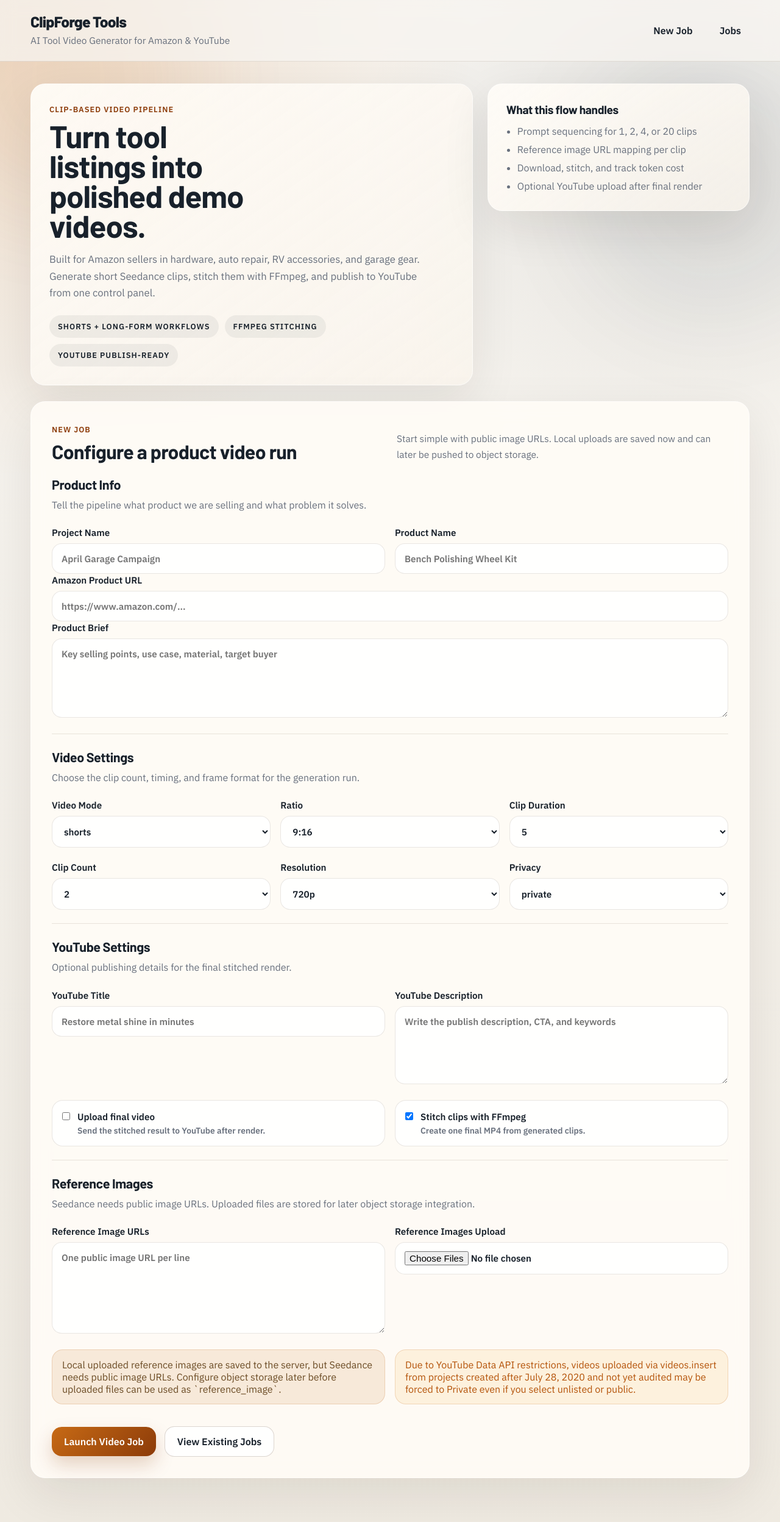
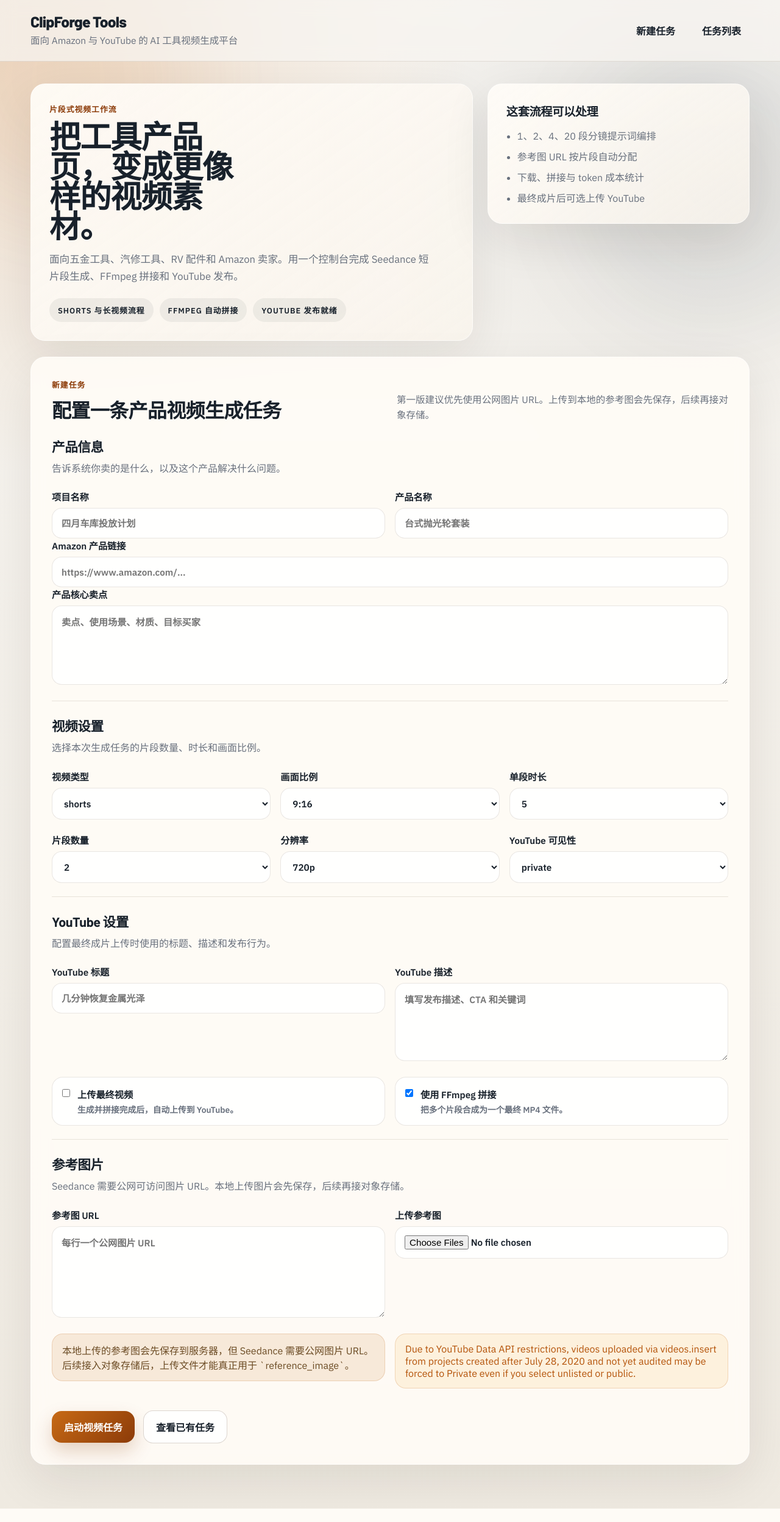
Before and after one commit to tony49279527/ClipForge-Tools, a FastAPI app: page / in a window 1280 px wide. Shown: the whole page at 61% size. After the commit the page ends 2474 px from the top, so only its background shows below. Run offline with FastAPI, Linux system fonts and the light colour scheme.

Commit message:
feat: localize UI to Chinese

```diff
--- a/templates/base.html
+++ b/templates/base.html
@@ -1,5 +1,5 @@
 <!DOCTYPE html>
-<html lang="en">
+<html lang="zh-CN">
 <head>
     <meta charset="UTF-8">
     <meta name="viewport" content="width=device-width, initial-scale=1.0">
@@ -16,11 +16,11 @@
         <div class="container">
             <div class="brand-wrap">
                 <a class="brand" href="/">ClipForge Tools</a>
-                <p class="subtitle">AI Tool Video Generator for Amazon &amp; YouTube</p>
+                <p class="subtitle">面向 Amazon 与 YouTube 的 AI 工具视频生成平台</p>
             </div>
             <nav class="nav">
-                <a href="/">New Job</a>
-                <a href="/jobs">Jobs</a>
+                <a href="/">新建任务</a>
+                <a href="/jobs">任务列表</a>
             </nav>
         </div>
     </header>
--- a/templates/index.html
+++ b/templates/index.html
@@ -1,27 +1,27 @@
 {% extends "base.html" %}
 
-{% block title %}New Job | ClipForge Tools{% endblock %}
+{% block title %}新建任务 | ClipForge Tools{% endblock %}
 
 {% block content %}
 <section class="hero">
     <div class="hero-copy">
-        <span class="eyebrow">Clip-Based Video Pipeline</span>
-        <h1>Turn tool listings into polished demo videos.</h1>
-        <p class="hero-text">Built for Amazon sellers in hardware, auto repair, RV accessories, and garage gear. Generate short Seedance clips, stitch them with FFmpeg, and publish to YouTube from one control panel.</p>
+        <span class="eyebrow">片段式视频工作流</span>
+        <h1>把工具产品页，变成更像样的视频素材。</h1>
+        <p class="hero-text">面向五金工具、汽修工具、RV 配件和 Amazon 卖家。用一个控制台完成 Seedance 短片段生成、FFmpeg 拼接和 YouTube 发布。</p>
         <div class="hero-pills">
-            <span>Shorts + long-form workflows</span>
-            <span>FFmpeg stitching</span>
-            <span>YouTube publish-ready</span>
+            <span>Shorts 与长视频流程</span>
+            <span>FFmpeg 自动拼接</span>
+            <span>YouTube 发布就绪</span>
         </div>
     </div>
     <aside class="hero-aside">
         <div class="hero-panel">
-            <h3>What this flow handles</h3>
+            <h3>这套流程可以处理</h3>
             <ul class="feature-list">
-                <li>Prompt sequencing for 1, 2, 4, or 20 clips</li>
-                <li>Reference image URL mapping per clip</li>
-                <li>Download, stitch, and track token cost</li>
-                <li>Optional YouTube upload after final render</li>
+                <li>1、2、4、20 段分镜提示词编排</li>
+                <li>参考图 URL 按片段自动分配</li>
+                <li>下载、拼接与 token 成本统计</li>
+                <li>最终成片后可选上传 YouTube</li>
             </ul>
         </div>
     </aside>
@@ -30,55 +30,55 @@
 <section class="card form-shell">
     <div class="section-head form-head">
         <div>
-            <span class="eyebrow">New Job</span>
-            <h2>Configure a product video run</h2>
+            <span class="eyebrow">新建任务</span>
+            <h2>配置一条产品视频生成任务</h2>
         </div>
-        <p class="hint compact">Start simple with public image URLs. Local uploads are saved now and can later be pushed to object storage.</p>
+        <p class="hint compact">第一版建议优先使用公网图片 URL。上传到本地的参考图会先保存，后续再接对象存储。</p>
     </div>
 
     <form action="/jobs" method="post" enctype="multipart/form-data" class="job-form">
         <section class="form-section">
             <div class="form-section-head">
-                <h3>Product Info</h3>
-                <p>Tell the pipeline what product we are selling and what problem it solves.</p>
+                <h3>产品信息</h3>
+                <p>告诉系统你卖的是什么，以及这个产品解决什么问题。</p>
             </div>
             <div class="grid two">
-                <label>Project Name
-                    <input type="text" name="project_name" required placeholder="April Garage Campaign">
+                <label>项目名称
+                    <input type="text" name="project_name" required placeholder="四月车库投放计划">
                 </label>
-                <label>Product Name
-                    <input type="text" name="product_name" required placeholder="Bench Polishing Wheel Kit">
+                <label>产品名称
+                    <input type="text" name="product_name" required placeholder="台式抛光轮套装">
                 </label>
             </div>
 
-            <label>Amazon Product URL
+            <label>Amazon 产品链接
                 <input type="url" name="amazon_url" placeholder="https://www.amazon.com/...">
             </label>
 
-            <label>Product Brief
-                <textarea name="product_brief" rows="5" required placeholder="Key selling points, use case, material, target buyer"></textarea>
+            <label>产品核心卖点
+                <textarea name="product_brief" rows="5" required placeholder="卖点、使用场景、材质、目标买家"></textarea>
             </label>
         </section>
 
         <section class="form-section">
             <div class="form-section-head">
-                <h3>Video Settings</h3>
-                <p>Choose the clip count, timing, and frame format for the generation run.</p>
+                <h3>视频设置</h3>
+                <p>选择本次生成任务的片段数量、时长和画面比例。</p>
             </div>
             <div class="grid three">
-                <label>Video Mode
+                <label>视频类型
                     <select name="video_mode">
                         <option value="shorts">shorts</option>
                         <option value="long_video">long_video</option>
                     </select>
                 </label>
-                <label>Ratio
+                <label>画面比例
                     <select name="ratio">
                         <option value="9:16">9:16</option>
                         <option value="16:9">16:9</option>
                     </select>
                 </label>
-                <label>Clip Duration
+                <label>单段时长
                     <select name="clip_duration">
                         <option value="5">5</option>
                         <option value="10">10</option>
@@ -88,7 +88,7 @@
             </div>
 
             <div class="grid three">
-                <label>Clip Count
+                <label>片段数量
                     <select name="clip_count">
                         <option value="1">1</option>
                         <option value="2" selected>2</option>
@@ -96,13 +96,13 @@
                         <option value="20">20</option>
                     </select>
                 </label>
-                <label>Resolution
+                <label>分辨率
                     <select name="resolution">
                         <option value="480p">480p</option>
                         <option value="720p" selected>720p</option>
                     </select>
                 </label>
-                <label>Privacy
+                <label>YouTube 可见性
                     <select name="privacy">
                         <option value="private" selected>private</option>
                         <option value="unlisted">unlisted</option>
@@ -114,15 +114,15 @@
 
         <section class="form-section">
             <div class="form-section-head">
-                <h3>YouTube Settings</h3>
-                <p>Optional publishing details for the final stitched render.</p>
+                <h3>YouTube 设置</h3>
+                <p>配置最终成片上传时使用的标题、描述和发布行为。</p>
             </div>
             <div class="grid two">
-                <label>YouTube Title
-                    <input type="text" name="youtube_title" required placeholder="Restore metal shine in minutes">
+                <label>YouTube 标题
+                    <input type="text" name="youtube_title" required placeholder="几分钟恢复金属光泽">
                 </label>
-                <label>YouTube Description
-                    <textarea name="youtube_description" rows="4" placeholder="Write the publish description, CTA, and keywords"></textarea>
+                <label>YouTube 描述
+                    <textarea name="youtube_description" rows="4" placeholder="填写发布描述、CTA 和关键词"></textarea>
                 </label>
             </div>
 
@@ -130,15 +130,15 @@
                 <label class="checkbox">
                     <input type="checkbox" name="upload_to_youtube" value="true">
                     <span>
-                        <strong>Upload final video</strong>
-                        <small>Send the stitched result to YouTube after render.</small>
+                        <strong>上传最终视频</strong>
+                        <small>生成并拼接完成后，自动上传到 YouTube。</small>
                     </span>
                 </label>
                 <label class="checkbox">
                     <input type="checkbox" name="stitch_final_video" value="true" checked>
                     <span>
-                        <strong>Stitch clips with FFmpeg</strong>
-                        <small>Create one final MP4 from generated clips.</small>
+                        <strong>使用 FFmpeg 拼接</strong>
+                        <small>把多个片段合成为一个最终 MP4 文件。</small>
                     </span>
                 </label>
             </div>
@@ -146,23 +146,23 @@
 
         <section class="form-section">
             <div class="form-section-head">
-                <h3>Reference Images</h3>
-                <p>Seedance needs public image URLs. Uploaded files are stored for later object storage integration.</p>
+                <h3>参考图片</h3>
+                <p>Seedance 需要公网可访问图片 URL。本地上传图片会先保存，后续再接对象存储。</p>
             </div>
             <div class="grid two">
-                <label>Reference Image URLs
-                    <textarea name="reference_image_urls" rows="6" placeholder="One public image URL per line"></textarea>
+                <label>参考图 URL
+                    <textarea name="reference_image_urls" rows="6" placeholder="每行一个公网图片 URL"></textarea>
                 </label>
 
-                <label>Reference Images Upload
+                <label>上传参考图
                     <input type="file" name="reference_images" accept=".jpg,.jpeg,.png,.webp" multiple>
                 </label>
             </div>
 
             <div class="grid two notes-grid">
                 <div class="note">
-                    Local uploaded reference images are saved to the server, but Seedance needs public image URLs.
-                    Configure object storage later before uploaded files can be used as `reference_image`.
+                    本地上传的参考图会先保存到服务器，但 Seedance 需要公网图片 URL。
+                    后续接入对象存储后，上传文件才能真正用于 `reference_image`。
                 </div>
 
                 <div class="note warning">
@@ -172,8 +172,8 @@
         </section>
 
         <div class="form-actions">
-            <button class="btn primary" type="submit">Launch Video Job</button>
-            <a class="btn ghost" href="/jobs">View Existing Jobs</a>
+            <button class="btn primary" type="submit">启动视频任务</button>
+            <a class="btn ghost" href="/jobs">查看已有任务</a>
         </div>
     </form>
 </section>
```
Also changed, not shown: templates/job.html (+20 -20 lines), templates/jobs.html (+13 -13 lines).
